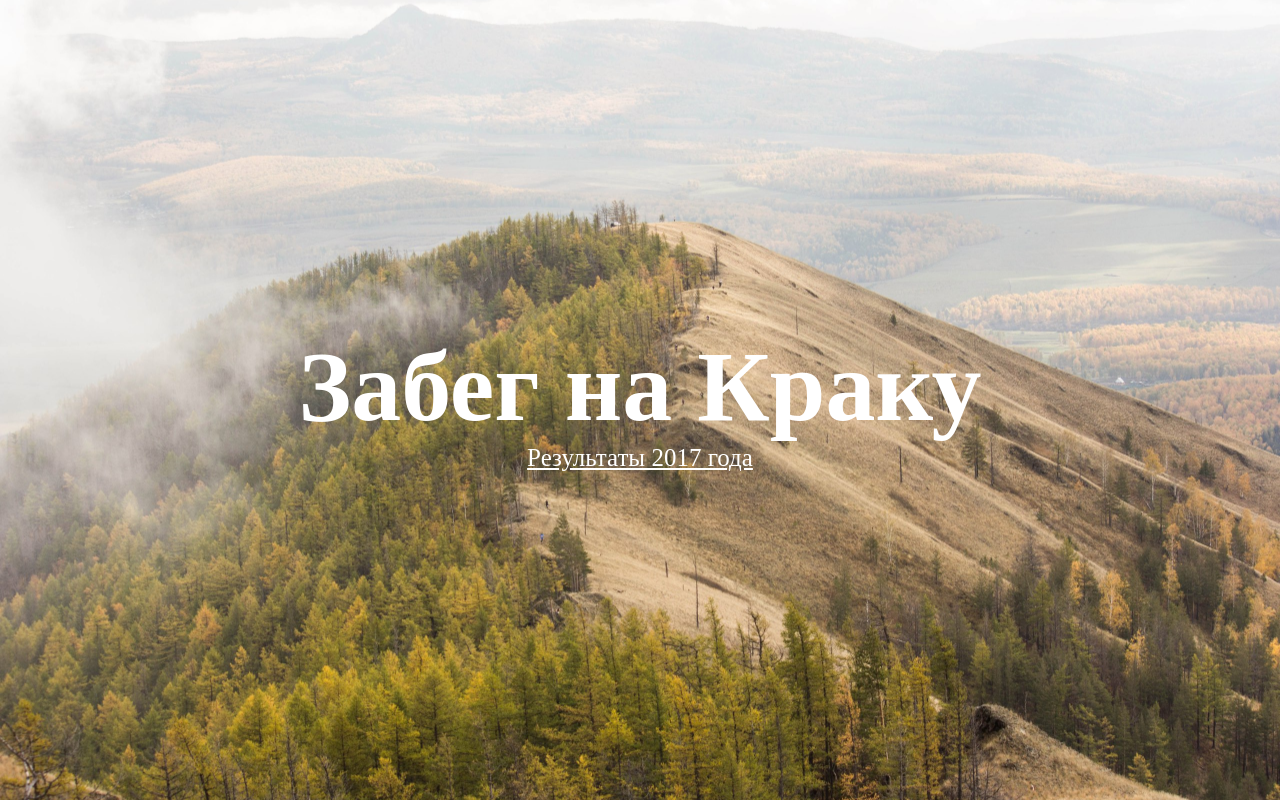
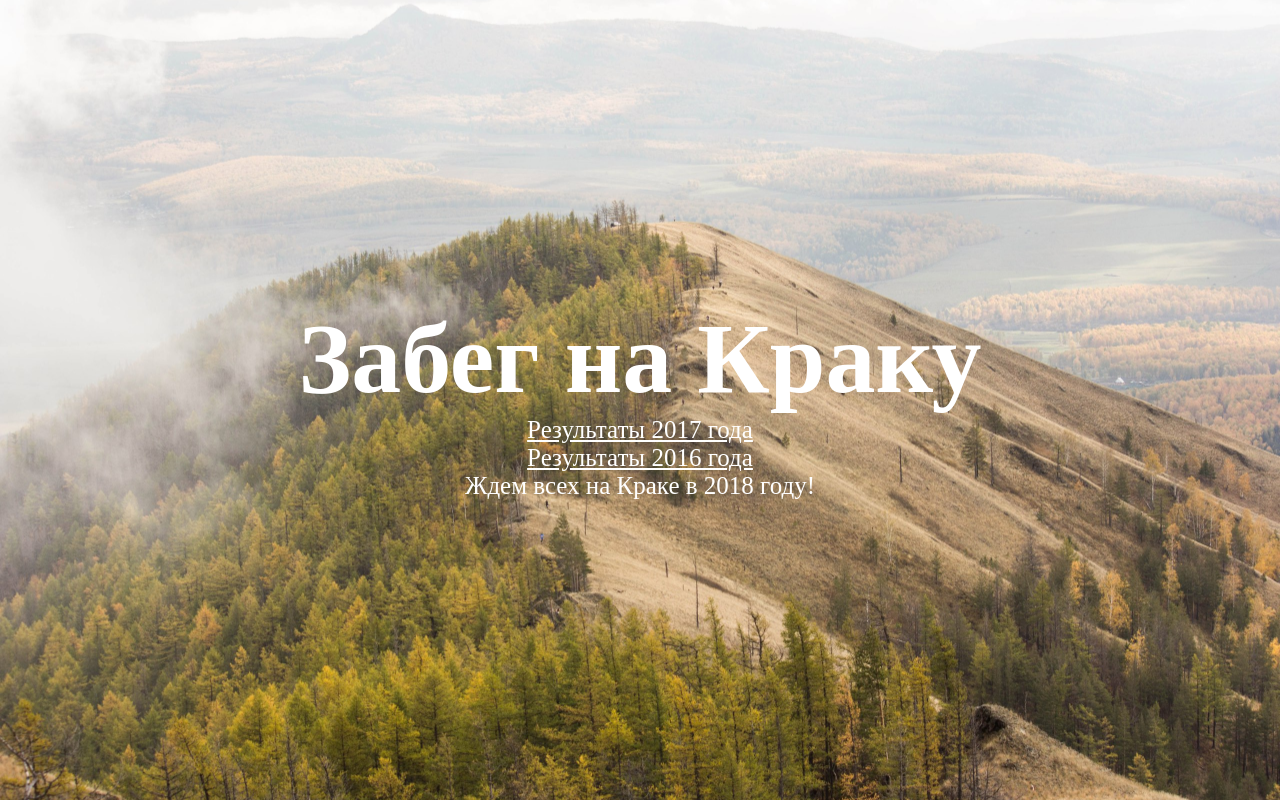
Before and after one commit to kraka-race/kraka-race.github.io, a plain HTML site: page index.html in a window 1280 px wide. Drawn offline with Linux system fonts and the light colour scheme.

Commit message:
Added protocols for 2016

```diff
--- a/index.html
+++ b/index.html
@@ -6,6 +6,8 @@
         <div id='center-block'>
             <h1>Забег на Краку</h1>
             <p><a href="https://vk.com/doc56428861_450893839?hash=d1c2edcdeb8e5130d2&dl=56a23b8bf8109a4c9f">Результаты 2017 года</a></p>
+            <p><a href="https://vk.com/doc10406901_438056302?hash=f3415af7f8a5f4e1ba&dl=c7a5754b26de41bc65">Результаты 2016 года</a></p>
+            <p>Ждем всех на Краке в 2018 году!</p>
         </div>
     </body>
 </html>
```
